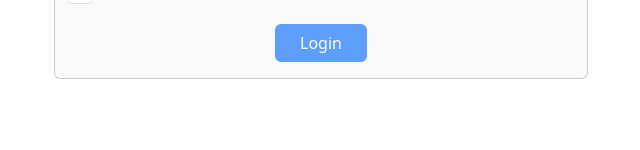
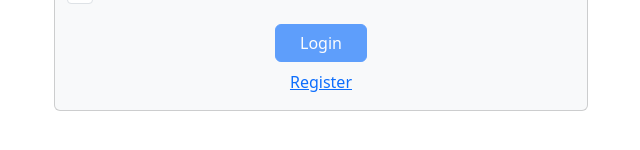
Before and after one commit to GBalatti9/argentina-wold-cup, a React (Vite) app: page /login in a window 1280 px wide. Shown: the part 316-466 px from the top of the page, without its empty margins (319-959 px from the left). Built offline with nearby package versions, Linux system fonts and the light colour scheme.

Commit message:
Login link if the user is in registerPage and register link if the user is in LoginPage

```diff
--- a/src/auth/components/FormComponentCard.jsx
+++ b/src/auth/components/FormComponentCard.jsx
@@ -1,5 +1,5 @@
 
-import { useNavigate } from "react-router-dom";
+import { Link, useNavigate } from "react-router-dom";
 import { useContext, useState, useRef, useEffect } from "react";
 import { useForm } from "../../hooks/useForm";
 
@@ -88,9 +88,16 @@ export const FormComponentCard = ({ type }) => {
                         </div>
                     ))
                 }
-                <button type = 'submit' className = {`btn btn-primary mt-3 mb-3 align-self-center px-4 ${ disabled ? 'disabled' : '' } `} >
+                <button type = 'submit' className = {`btn btn-primary mt-3 align-self-center px-4 ${ disabled ? 'disabled' : '' } `} >
                     { formType === 'register' ? 'Register' : 'Login' }
                 </button>
+                <div className="text-center mt-2 mb-3">
+
+                { formType === 'register'
+                    ? <Link to='/login'>Login</Link>
+                    : <Link to='/register'>Register</Link>
+                }
+                </div>
                 {
                     errors.length > 0 && errors.map(( error, i ) => (
                         <p key={ error + i }>{ error }</p>
```
